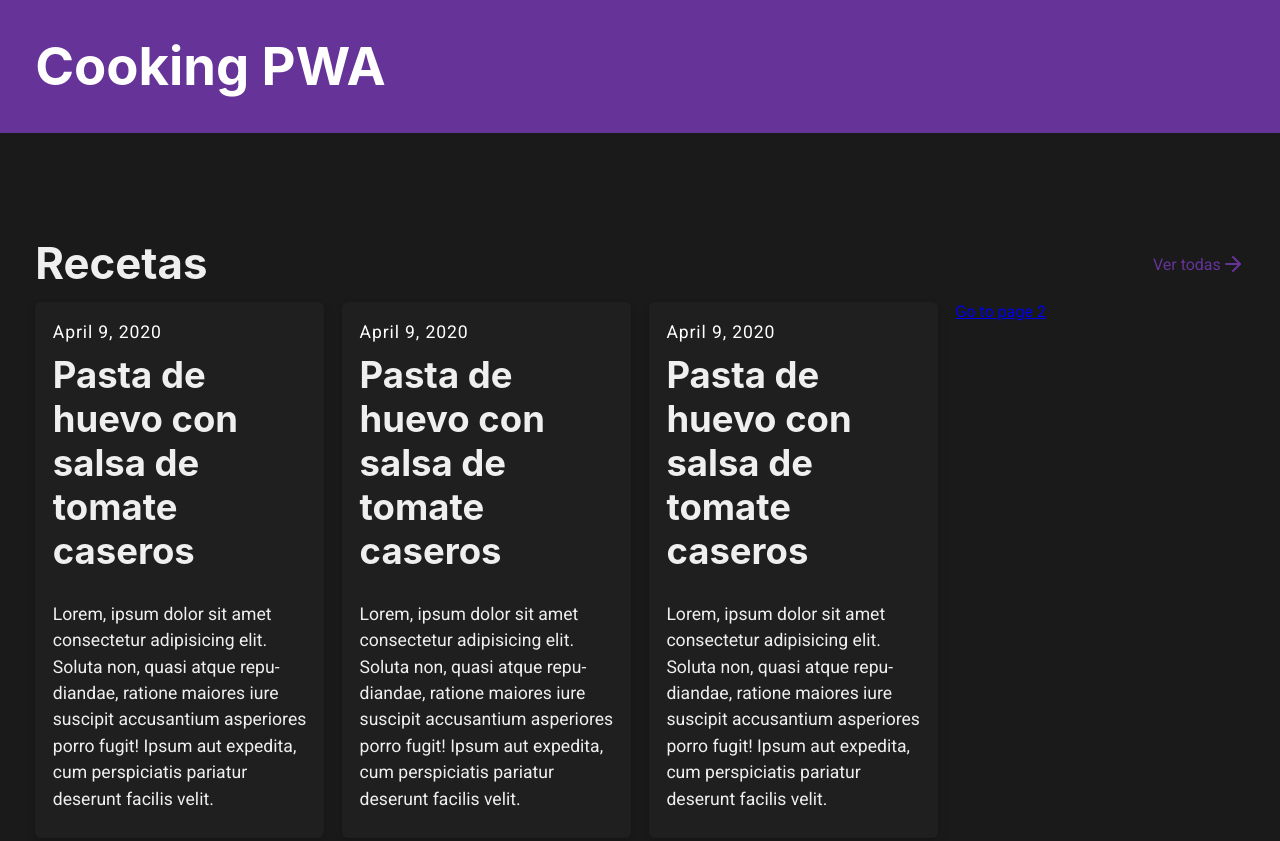
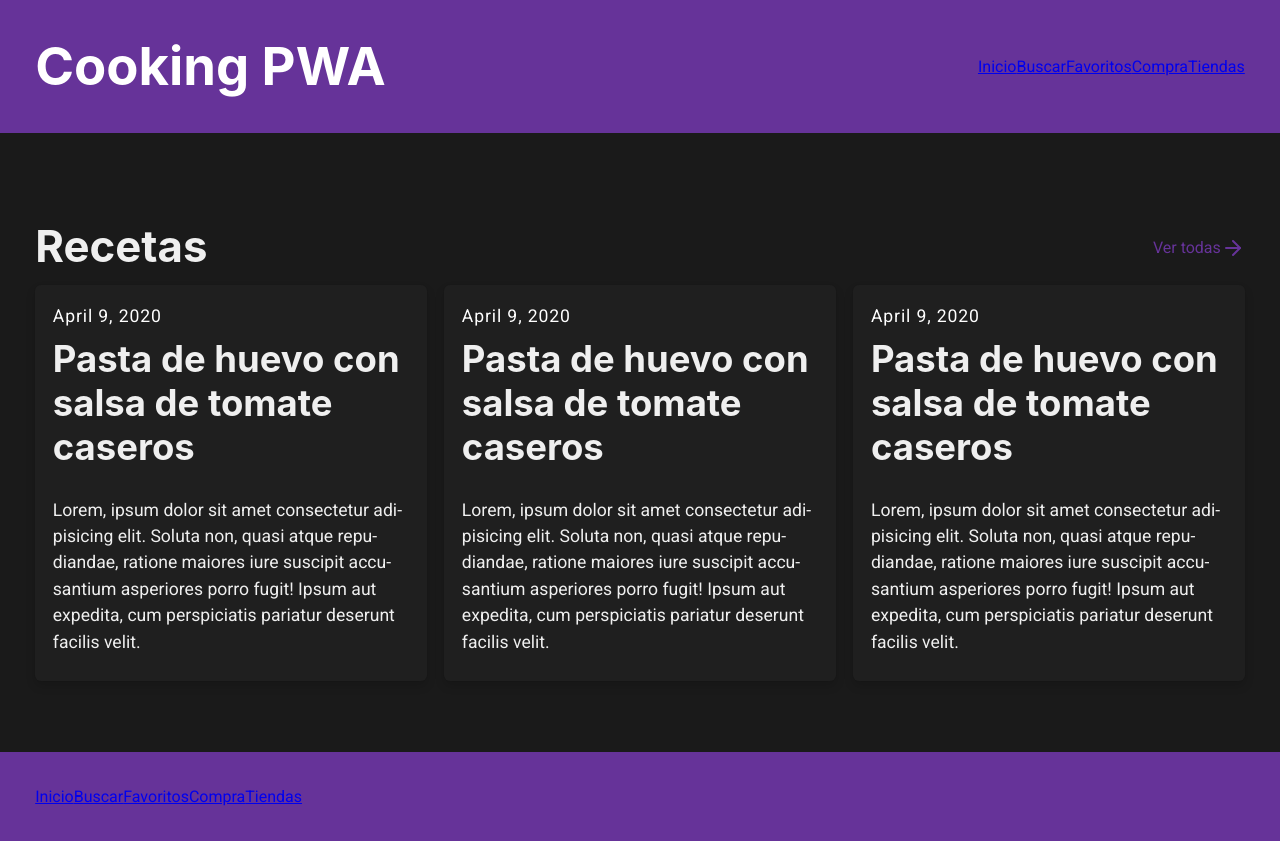
Before and after one commit to IgnaciodeNuevo/cooking, a Gatsby site: page / in a window 1280 px wide. Shown: the top 841 px of the page. Built offline with nearby package versions, Linux system fonts and the light colour scheme; Gatsby itself is replaced by a stand-in of ours; a web font is replaced by a local one.

Commit message:
Refactor

```diff
--- a/src/components/Header.js
+++ b/src/components/Header.js
@@ -6,25 +6,37 @@
 const PageHeader = styled.header`
   background: var( --color-brand-base);
   color: var(--color-base-lightest);
-  marginBottom: var(--space-m);
+  margin-bottom: var(--space-m);
 `
 
 const H1 = styled.h1`
-  padding: var(--space-l);
+  margin-bottom: 0;
+`
+
+const Wrapper = styled.header`
+    margin: 0 auto;
+    max-width: var(--component-max-with);
+    padding: var(--space-l);
+    display: flex;
+    justify-content: space-between;
+    align-items: center;
 `
 
 const Header = ({ siteTitle }) => (
-  <PageHeader>
-      <H1>
-        <Link to="/" style={{
-            color: `white`,
-            textDecoration: `none`,
-          }}
-        >
-          {siteTitle}
-        </Link>
-      </H1>
-  </PageHeader>
+    <PageHeader>
+        <Wrapper>
+            <H1>
+                <Link to="/" style={{ color: `white`, textDecoration: `none`,}}>{siteTitle}</Link>
+            </H1>
+            <aside>
+                <Link to="/">Inicio</Link>
+                <Link to="/search">Buscar</Link>
+                <Link to="/favorites">Favoritos</Link>
+                <Link to="/shoshoppinglist">Compra</Link>
+                <Link to="/shops">Tiendas</Link>
+            </aside>
+        </Wrapper>
+    </PageHeader>
 )
 
 Header.propTypes = {
--- a/src/pages/index.js
+++ b/src/pages/index.js
@@ -1,5 +1,4 @@
 import React from "react"
-import { Link } from "gatsby"
 
 import Layout from "../components/layout"
 import Card from "../components/card"
@@ -11,7 +10,6 @@
     <Card />
     <Card />
     <Card />
-    <Link to="/search/">Go to page 2</Link>
   </Layout>
 )
 
```
